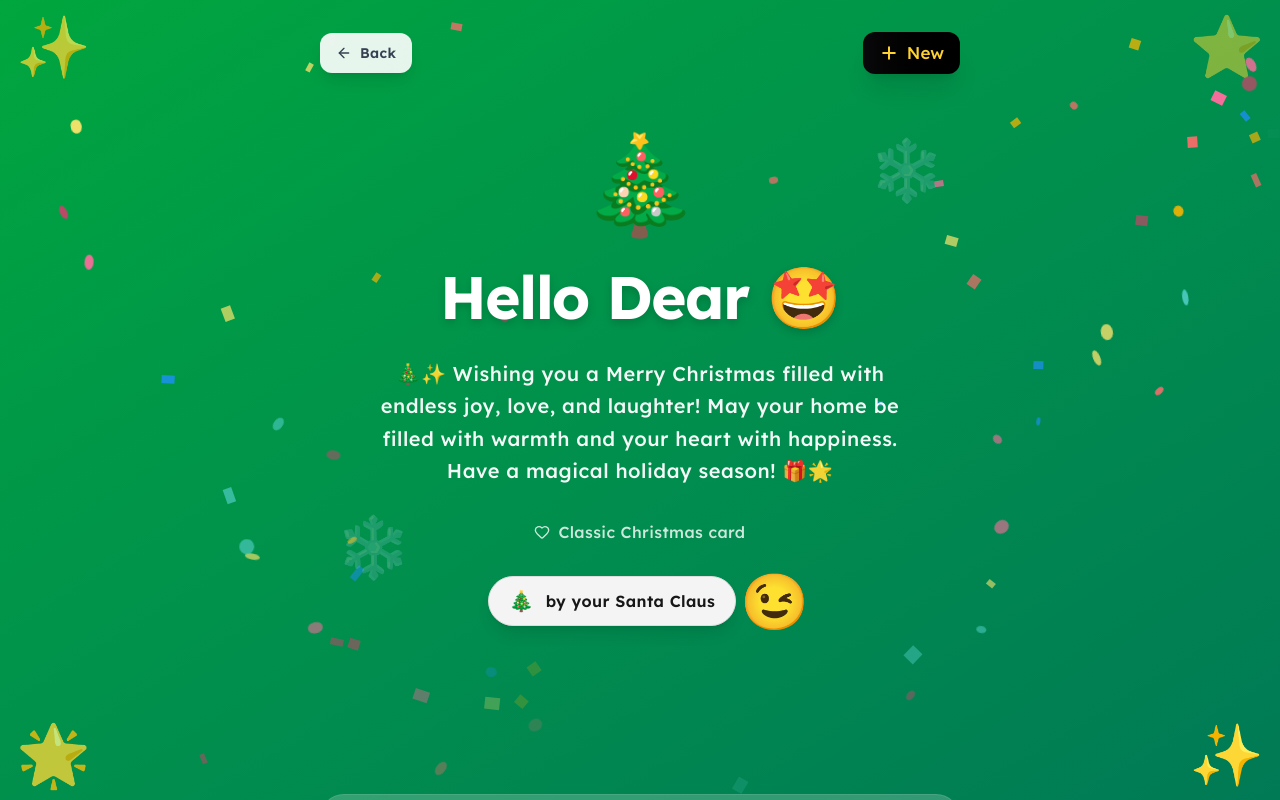
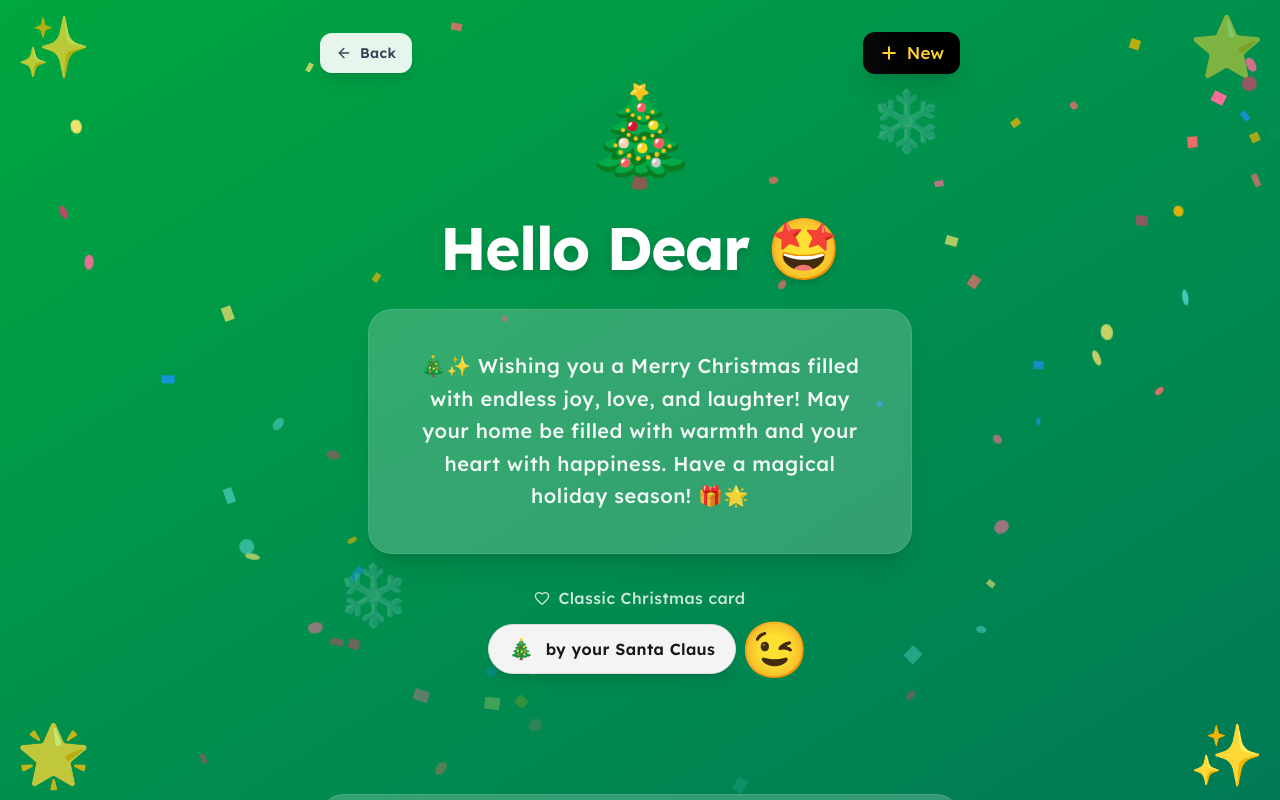
Before and after one commit to RohanNikumbh27/christmasgifts, a Next.js app: page /greetings/view in a window 1280 px wide. Built offline with nearby package versions, Linux system fonts and the light colour scheme.

Commit message:
greetings

```diff
--- a/src/app/greetings/view/page.tsx
+++ b/src/app/greetings/view/page.tsx
@@ -230,9 +230,11 @@ function GreetingContent() {
                             </div>
 
                             {/* Message */}
-                            <p className="text-lg md:text-xl font-medium leading-relaxed tracking-wide mb-8 opacity-95">
-                                {message}
-                            </p>
+                            <div className="mb-8 p-8 md:p-10 rounded-3xl bg-white/20 backdrop-blur-sm text-center border border-white/10 shadow-xl">
+                                <p className="text-lg md:text-xl font-medium leading-relaxed tracking-wide opacity-95">
+                                    {message}
+                                </p>
+                            </div>
 
                             {/* Sender */}
                             {senderName && (
```
